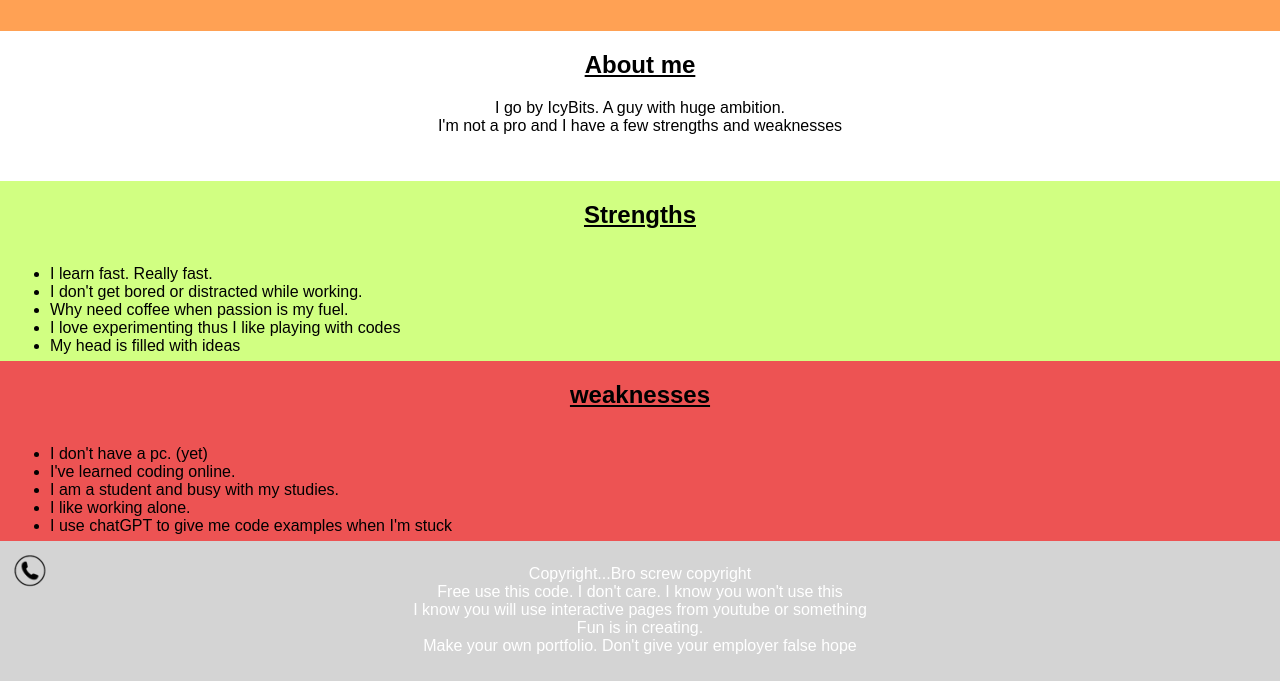
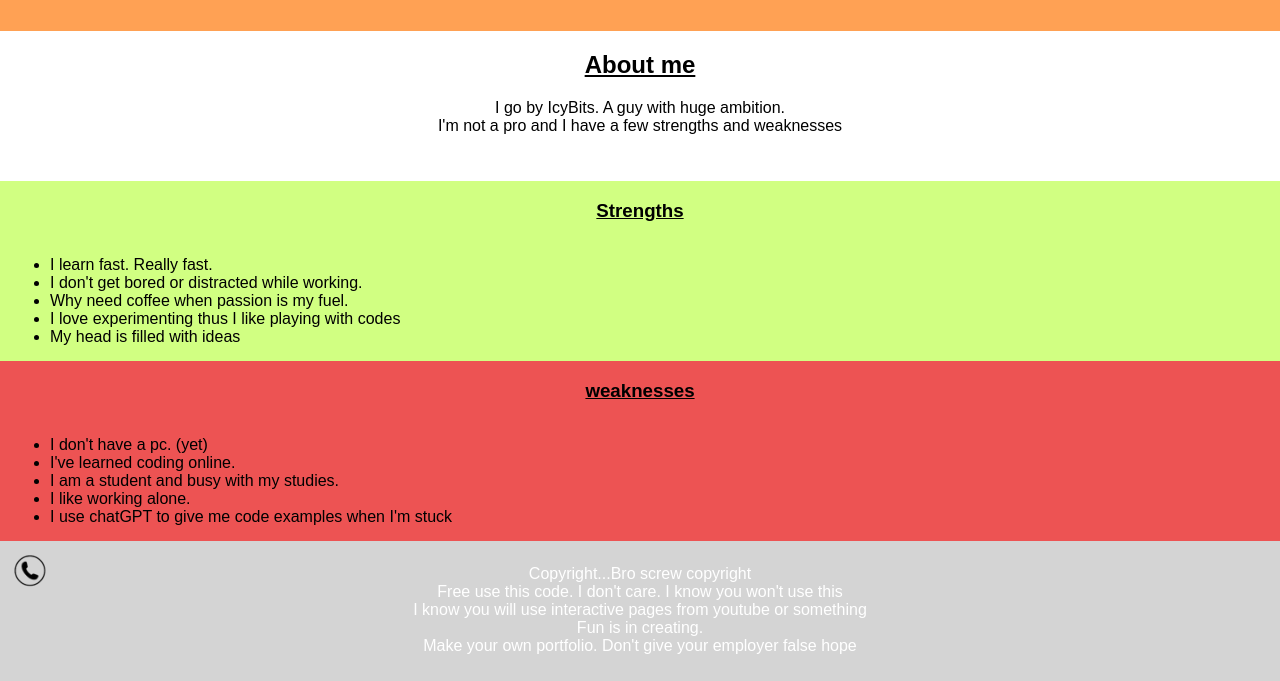
Before and after one commit to IcyyBits/Portfolio, a plain HTML site: page index.html in a window 1280 px wide. Shown: the part 119-800 px from the top of the page. Drawn offline with Linux system fonts and the light colour scheme.

Commit message:
Update index.html

```diff
--- a/index.html
+++ b/index.html
@@ -19,7 +19,7 @@
     I'm not a pro and I have a few strengths and weaknesses</p>
 </div>
 <div class="strDiv">
-        <h2><u>Strengths</u></h2>
+        <h3><u>Strengths</u></h3>
     <ul class="strList">
         <li>I learn fast. Really fast.</li>
         <li>I don't get bored or distracted while working.</li>
@@ -30,7 +30,7 @@
 </div>
 
 <div class="weaknessDiv">
-    <h2><u>weaknesses</u></h2>
+    <h3><u>weaknesses</u></h3>
     <ul class="weakList">
         <li>I don't have a pc. (yet)</li>
         <li>I've learned coding online.</li>
@@ -44,7 +44,7 @@
 
 <div id="popupWindow" class="popup">
         <span id="closeBtn" onclick="closePopup()">&times;</span>
-        <h2>Contact info</h2>
+        <h3>Contact info</h3>
         <p>Email: mahirahmansocial503@gmail.com <br />
         discord: IcyBits <br /> <br />
         The email can be used for contacting me but I prefer Discord. I am more active there. But if you prefer email, please contact me through the given email.</p>
```
